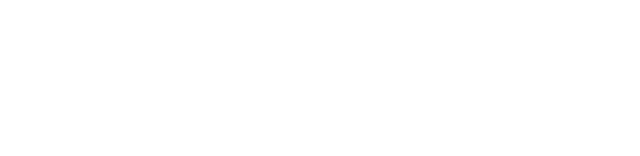
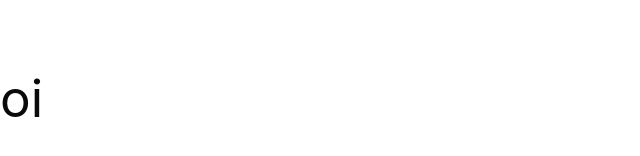
Before and after one commit to 4lysson-a/autono-me, a React (Vite) app in the folder client/: page /dash in a window 1280 px wide. Before the commit this address had no page. Shown: the part 302-458 px from the top of the page, without its empty margins (0-640 px from the left). Built offline with nearby package versions, Linux system fonts and the light colour scheme.

Commit message:
feat: add dashboard structure with routing and layout components

```diff
--- /dev/null
+++ b/client/src/pages/(private)/dash/home.tsx
@@ -0,0 +1,7 @@
+export const Home = () => {
+  return (
+    <main>
+      <h1 className="bg-ui-background">oi</h1>
+    </main>
+  );
+}
--- /dev/null
+++ b/client/src/pages/(private)/dash/index.ts
@@ -0,0 +1,7 @@
+import { Home } from "./home";
+import { Layout } from "./layout";
+
+export const Dash = {
+  Home,
+  Layout,
+};
--- /dev/null
+++ b/client/src/pages/(private)/dash/layout.tsx
@@ -0,0 +1,7 @@
+export const Layout = () => {
+  return (
+    <main>
+      <h1 className="bg-ui-background">oi</h1>
+    </main>
+  );
+}
--- /dev/null
+++ b/client/src/pages/(private)/index.ts
@@ -0,0 +1 @@
+export * from "./dash";
--- /dev/null
+++ b/client/src/pages/(public)/index.ts
@@ -0,0 +1 @@
+export * from './home'
--- /dev/null
+++ b/client/src/pages/index.ts
@@ -0,0 +1,2 @@
+export * from './(private)'
+export * from './(public)'
--- a/client/src/router.tsx
+++ b/client/src/router.tsx
@@ -1,12 +1,16 @@
-import { Home } from "./pages/home";
 import { BrowserRouter, Route, Routes } from "react-router";
+import { Dash, Home } from "./pages";
 
 export const Router = () => {
   return (
     <BrowserRouter>
       <Routes>
         <Route path="/" element={<Home />} />
+
+        <Route path="/dash" element={<Dash.Layout />}>
+          <Route path="home" element={<Dash.Home />} />
+        </Route>
       </Routes>
     </BrowserRouter>
   );
-}
+};
```
Also changed, not shown: client/src/pages/(private)/dash.tsx (deleted), client/src/pages/(public)/home.tsx (renamed from client/src/pages/home.tsx), 1 other file (tests, documents, lock files or other folders).
